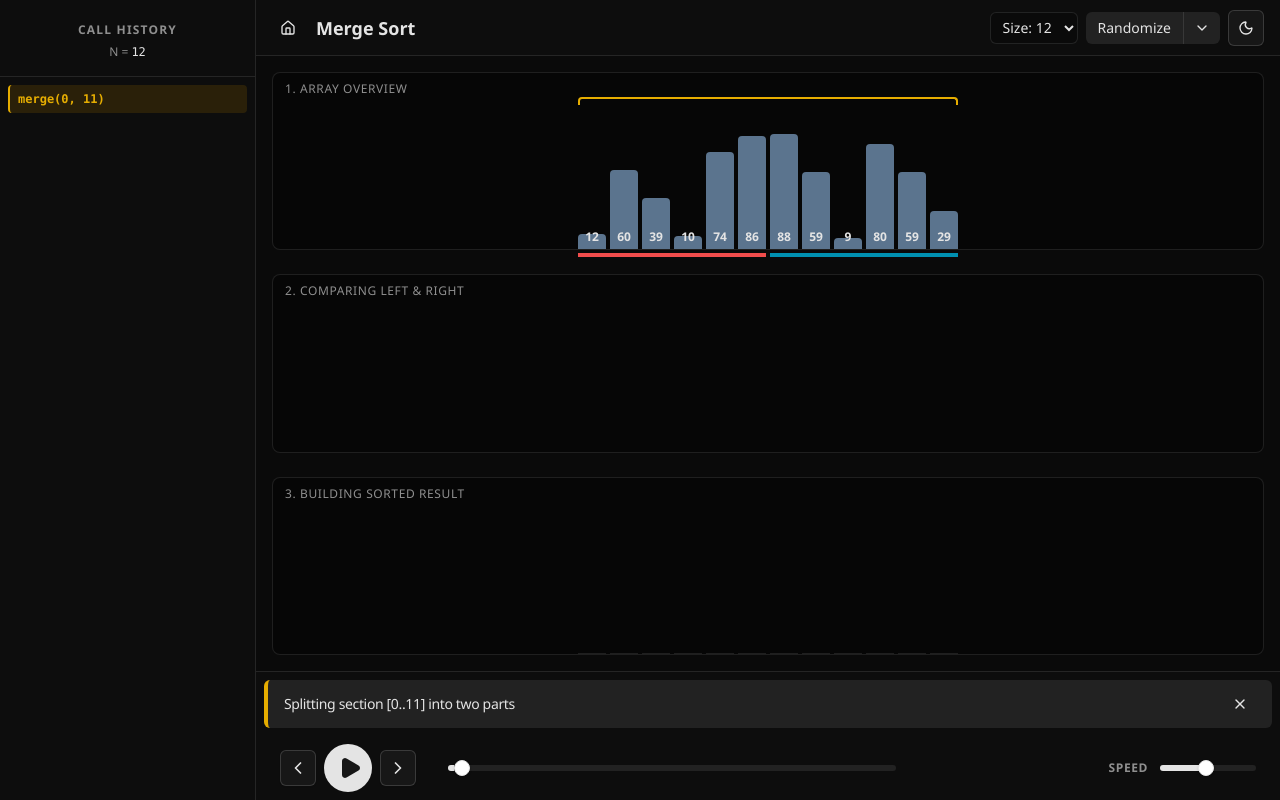
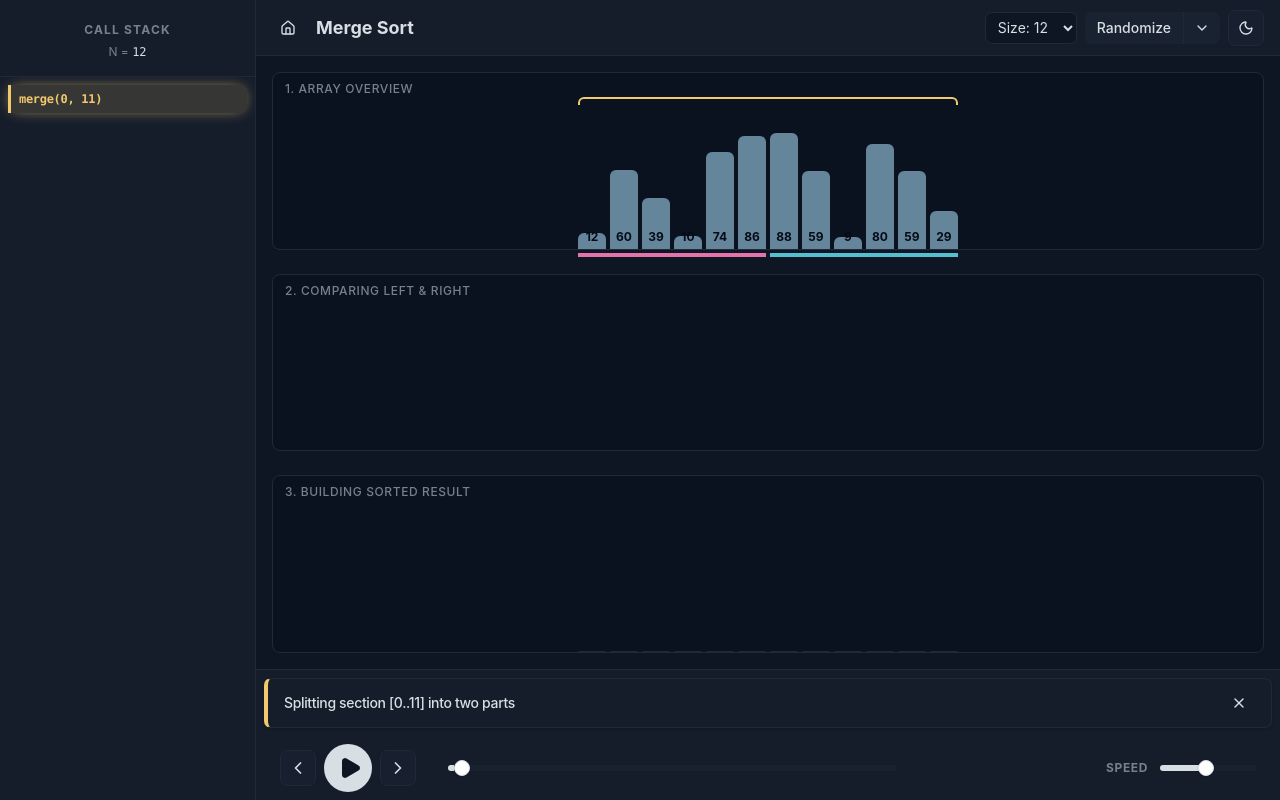
Before and after one commit to trungung/sort-visualise, a React (Vite) app: page /algorithms/merge-sort in a window 1280 px wide. Both pictures are taken after a click on the button 398 px from the left and 768 px from the top of the page. Built offline with nearby package versions, Linux system fonts and the light colour scheme.

Commit message:
Refactor: Update visualization colors and styling
Refactor visualization colors to be more consistent and visually appealing.
Update the RecursionTree and Bar components to use the new color scheme.
Adjusted styles for better contrast and readability across light and dark modes.

```diff
--- a/src/components/visualizer/merge-sort/RecursionTree.tsx
+++ b/src/components/visualizer/merge-sort/RecursionTree.tsx
@@ -27,64 +27,69 @@ export function RecursionTree({
     }
   }, [activeId]);
 
-  function getNodeDisplayState(node: TreeNode): "done" | "running" | "pending" {
-    if (node.state === "done") {
-      return "done";
-    }
-    if (node.id === activeId) {
-      return "running";
-    }
-    if (node.state === "active") {
-      return "pending";
-    }
-    // Waiting nodes that aren't active yet - treat as pending for visual consistency
-    return "pending";
-  }
-
   return (
     <div className={cn("flex flex-col h-full bg-visualizer-panel", className)}>
       <div className="border-b border-border p-4 text-center">
         <span className="text-xs font-bold text-muted-foreground uppercase tracking-widest">
-          Call History
+          Call Stack
         </span>
         <div className="mt-1 text-xs text-muted-foreground">
           N = <span className="text-foreground font-mono">{arraySize}</span>
         </div>
       </div>
 
-      <div className="flex-1 overflow-y-auto p-2">
-        <div className="space-y-1 font-mono text-xs">
+      <div className="flex-1 overflow-y-auto p-2 scrollbar-thin">
+        <div className="flex flex-col font-mono text-xs">
           {nodes.length === 0 ? (
-            <div className="px-2 py-1 text-muted-foreground italic">
+            <div className="px-2 py-1 text-muted-foreground italic text-center">
               No calls yet
             </div>
           ) : (
             nodes.map((node) => {
-              const displayState = getNodeDisplayState(node);
               const isActive = node.id === activeId;
-              const indentLevel = Math.min(node.depth, 8);
+              const isDone = node.state === "done";
+              const isWaiting = node.state === "waiting";
+              const isParent = node.state === "active" && !isActive;
 
               return (
                 <div
                   key={node.id}
                   ref={isActive ? activeRef : null}
                   className={cn(
-                    "px-2 py-1.5 rounded-sm transition-colors duration-150",
-                    // Indentation based on depth
-                    indentLevel > 0 && `ml-${indentLevel * 2}`,
-                    // State-based styling
-                    displayState === "done" &&
-                      "text-visualizer-done-text border-l border-border",
-                    displayState === "running" &&
-                      "bg-visualizer-accent-bg text-visualizer-accent font-bold border-l-2 border-visualizer-accent",
-                    displayState === "pending" &&
-                      "text-visualizer-pending bg-visualizer-pending-dim border-l-2 border-visualizer-pending"
+                    "relative px-2 py-1.5 rounded-r-sm transition-all duration-200 border-l-[3px]",
+
+                    // 1. Current Active Node (Neon Yellow Focus)
+                    // High visibility, glow effect, solid border
+                    isActive &&
+                      "bg-visualizer-tree-active-bg text-visualizer-tree-active border-visualizer-tree-active font-bold shadow-[0_0_15px_-5px_var(--visualizer-accent)] z-10",
+
+                    // 2. Parents in Stack (Clean, High Visibility)
+                    // No background, just clear text to show context
+                    isParent &&
+                      "text-foreground border-border/30 bg-transparent opacity-90",
+
+                    // 3. Finished Nodes (Faded out significantly)
+                    // Recede into background
+                    isDone &&
+                      "text-visualizer-tree-done border-transparent opacity-50",
+
+                    // 4. Future Nodes (Dimmed)
+                    // Barely visible placeholders
+                    isWaiting &&
+                      "text-muted-foreground border-transparent opacity-30",
                   )}
                   style={{
-                    marginLeft: `${indentLevel * 0.5}rem`,
+                    marginLeft: `${node.depth * 12}px`,
                   }}
                 >
-                  {node.label}
+                  <span
+                    className={cn(
+                      "truncate block",
+                      isActive && "tracking-tight",
+                    )}
+                  >
+                    {node.label}
+                  </span>
                 </div>
               );
             })
--- a/src/components/visualizer/ui/Bar.tsx
+++ b/src/components/visualizer/ui/Bar.tsx
@@ -42,20 +42,23 @@ export function Bar({
           "w-7 rounded-t-sm flex items-end justify-center pb-1 text-xs font-bold select-none",
           "transition-all duration-300 ease-out",
           status === "default" &&
-            "bg-visualizer-bar-default text-muted-foreground",
-          status === "in-scope" && "bg-visualizer-bar-active text-foreground",
+            "bg-visualizer-bar-default text-visualizer-bar-default-text",
+          status === "in-scope" &&
+            "bg-visualizer-bar-active text-visualizer-bar-active-text",
           status === "left-source" &&
-            "bg-visualizer-left text-primary-foreground",
+            "bg-visualizer-left text-visualizer-left-text",
           status === "right-source" &&
-            "bg-visualizer-right text-primary-foreground",
+            "bg-visualizer-right text-visualizer-right-text",
           status === "built" &&
-            "bg-visualizer-merged text-primary-foreground border border-border",
-          status === "dimmed" && "bg-visualizer-bar-dim text-muted-foreground",
+            "bg-visualizer-bar-active text-visualizer-bar-active-text",
+          status === "dimmed" &&
+            "bg-visualizer-bar-dim text-visualizer-bar-dim-text",
           status === "consumed-left" &&
-            "bg-visualizer-left-consumed text-muted-foreground",
+            "bg-visualizer-left-consumed text-visualizer-left-consumed-text",
           status === "consumed-right" &&
-            "bg-visualizer-right-consumed text-muted-foreground",
-          status === "flash" && "animate-flash-merge text-primary-foreground",
+            "bg-visualizer-right-consumed text-visualizer-right-consumed-text",
+          status === "flash" &&
+            "animate-flash-merge text-visualizer-bar-active-text",
           className
         )}
         style={{ height: `${heightPercentage}%` }}
--- a/src/components/visualizer/ui/NarrativeBox.tsx
+++ b/src/components/visualizer/ui/NarrativeBox.tsx
@@ -166,8 +166,8 @@ export function NarrativeBox({
   return (
     <div
       className={cn(
-        "flex items-center justify-between rounded-md border-l-4 border-visualizer-accent bg-muted px-4 py-2 transition-all animate-in fade-in slide-in-from-left-2",
-        className
+        "flex items-center justify-between rounded-md border border-l-4 border-l-visualizer-accent bg-card px-4 py-2 shadow-sm transition-all animate-in fade-in slide-in-from-left-2",
+        className,
       )}
     >
       <span className="text-sm font-medium tracking-tight text-foreground">
--- a/src/styles.css
+++ b/src/styles.css
@@ -5,174 +5,200 @@
 
 body {
   @apply m-0;
-  font-family: "Segoe UI", monospace;
+  font-family:
+    -apple-system, BlinkMacSystemFont, "Segoe UI", Roboto, Helvetica, Arial,
+    sans-serif, "Apple Color Emoji", "Segoe UI Emoji", "Segoe UI Symbol";
   -webkit-font-smoothing: antialiased;
   -moz-osx-font-smoothing: grayscale;
 }
 
 /* ============================================
-   LIGHT MODE (default)
-   Using shadcn's oklch color format for better
-   perceptual uniformity and color mixing
+   LIGHT MODE - SCANDINAVIAN DAY
+   Palette: Snow, Granite, Pine, Cloudberry
+   Aesthetic: Clean, Functional, Matte
    ============================================ */
 :root {
   --radius: 0.5rem;
 
-  /* Base Colors - Clean light backgrounds */
-  --background: oklch(0.985 0 0);
-  --foreground: oklch(0.145 0 0);
+  /* Base - Crisp White & Deep Slate */
+  --background: oklch(0.985 0.002 240);
+  --foreground: oklch(0.2 0.03 265);
 
-  /* Card & Popover - Slightly elevated surfaces */
+  /* Surfaces */
   --card: oklch(1 0 0);
-  --card-foreground: oklch(0.145 0 0);
+  --card-foreground: oklch(0.2 0.03 265);
   --popover: oklch(1 0 0);
-  --popover-foreground: oklch(0.145 0 0);
+  --popover-foreground: oklch(0.2 0.03 265);
 
-  /* Primary - Neutral dark for primary actions */
-  --primary: oklch(0.205 0 0);
-  --primary-foreground: oklch(0.985 0 0);
+  /* Primary - Deep Muted Blue */
+  --primary: oklch(0.3 0.05 260);
+  --primary-foreground: oklch(0.98 0 0);
 
-  /* Secondary - Neutral gray for secondary actions */
-  --secondary: oklch(0.96 0 0);
-  --secondary-foreground: oklch(0.205 0 0);
+  /* Secondary - Mist */
+  --secondary: oklch(0.96 0.01 240);
+  --secondary-foreground: oklch(0.3 0.05 260);
 
-  /* Muted - Subtle backgrounds and text (improved contrast) */
-  --muted: oklch(0.96 0 0);
-  --muted-foreground: oklch(0.38 0 0);
+  /* Muted */
+  --muted: oklch(0.96 0.01 240);
+  --muted-foreground: oklch(0.5 0.03 260);
 
-  /* Accent - For highlights and hover states */
-  --accent: oklch(0.96 0 0);
-  --accent-foreground: oklch(0.205 0 0);
+  /* Accent - Subtle Warmth */
+  --accent: oklch(0.96 0.01 240);
+  --accent-foreground: oklch(0.3 0.05 260);
 
-  /* Destructive - Error states */
-  --destructive: oklch(0.577 0.245 27.325);
-  --destructive-foreground: oklch(0.985 0 0);
+  /* Destructive - Muted Red */
+  --destructive: oklch(0.6 0.15 25);
+  --destructive-foreground: oklch(0.98 0 0);
 
-  /* Utility colors (improved border contrast) */
-  --border: oklch(0.85 0 0);
-  --input: oklch(0.85 0 0);
-  --ring: oklch(0.708 0 0);
+  /* Utility */
+  --border: oklch(0.92 0.01 240);
+  --input: oklch(0.92 0.01 240);
+  --ring: oklch(0.7 0.1 85);
 
   /* ===== VISUALIZER COLORS - Light Mode ===== */
 
-  /* Panels & Zones - Subtle layering */
-  --visualizer-panel: oklch(0.97 0 0);
-  --visualizer-zone: oklch(0.99 0 0);
+  /* Zones: Subtle Grey/White shift */
+  --visualizer-panel: oklch(0.97 0.005 240);
+  --visualizer-zone: oklch(1 0 0);
 
-  /* Accent - Amber/Gold for active focus (scope bracket, running state) */
-  --visualizer-accent: oklch(0.65 0.18 75);
-  --visualizer-accent-bg: oklch(0.95 0.05 85);
+  /* Accent: "Cloudberry" (Muted Golden/Amber) */
+  /* Used for Pointers and Scope Brackets */
+  --visualizer-accent: oklch(0.65 0.15 70);
+  --visualizer-accent-bg: oklch(0.96 0.03 70);
 
-  /* Bar States - Blue-gray palette with better contrast */
-  --visualizer-bar-default: oklch(0.5 0.04 250);
-  --visualizer-bar-active: oklch(0.35 0.06 250);
-  --visualizer-bar-dim: oklch(0.7 0.02 250);
+  /* Bars - Nordic Stone */
+  /* Default: Visible standard bar (Blue-Grey) */
+  --visualizer-bar-default: oklch(0.65 0.04 250);
+  --visualizer-bar-default-text: oklch(0.98 0 0);
 
-  /* Comparison Sources - Distinct colors with good contrast */
-  --visualizer-left: oklch(0.5 0.18 25);
-  --visualizer-right: oklch(0.45 0.12 220);
-  --visualizer-merged: oklch(0.45 0.14 165);
-  --visualizer-left-consumed: oklch(0.85 0.06 25);
-  --visualizer-right-consumed: oklch(0.85 0.05 220);
+  /* Active: Matches Default (Simplicity) */
+  --visualizer-bar-active: oklch(0.65 0.04 250);
+  --visualizer-bar-active-text: oklch(0.98 0 0);
 
-  /* Tree States - Clear status indicators */
-  --visualizer-pending: oklch(0.45 0.12 250);
-  --visualizer-pending-dim: oklch(0.94 0.02 250);
-  --visualizer-done: oklch(0.94 0 0);
-  --visualizer-done-text: oklch(0.45 0 0);
+  /* Dimmed: "Fog" (Very light grey, barely visible) */
+  --visualizer-bar-dim: oklch(0.92 0.01 240);
+  --visualizer-bar-dim-text: oklch(0.7 0.02 240);
 
-  /* ===== CHART COLORS ===== */
-  --chart-1: oklch(0.646 0.222 41.116);
-  --chart-2: oklch(0.6 0.118 184.704);
-  --chart-3: oklch(0.398 0.07 227.392);
-  --chart-4: oklch(0.828 0.189 84.429);
-  --chart-5: oklch(0.769 0.188 70.08);
+  /* Left Source: "Lingonberry" (Matte Red) */
+  --visualizer-left: oklch(0.6 0.14 25);
+  --visualizer-left-text: oklch(0.98 0 0);
+  --visualizer-left-consumed: oklch(0.9 0.04 25);
+  --visualizer-left-consumed-text: oklch(0.6 0.14 25);
 
-  /* Animation timing */
+  /* Right Source: "Fjord" (Matte Cyan/Blue) */
+  --visualizer-right: oklch(0.6 0.1 230);
+  --visualizer-right-text: oklch(0.98 0 0);
+  --visualizer-right-consumed: oklch(0.9 0.03 230);
+  --visualizer-right-consumed-text: oklch(0.6 0.1 230);
+
+  /* Sidebar Tree States */
+  /* Active: Matches Accent (Cloudberry) */
+  --visualizer-tree-active: oklch(0.5 0.15 70);
+  --visualizer-tree-active-bg: oklch(0.95 0.04 70);
+
+  /* Pending: "Slate" (Visible, cool tone) */
+  --visualizer-tree-pending: oklch(0.4 0.05 250);
+  --visualizer-tree-pending-bg: oklch(0.96 0.01 240);
+
+  /* Done: "Stone" (Dimmed but solid background) */
+  --visualizer-tree-done: oklch(0.6 0 0);
+  --visualizer-tree-done-bg: oklch(0.94 0 0);
+
+  /* Animation constants */
   --animation-bar-transition: 300ms;
   --animation-flash-duration: 500ms;
 }
 
 /* ============================================
-   DARK MODE
-   Inverted values with careful attention to
-   contrast ratios and visual hierarchy
+   DARK MODE - SCANDINAVIAN NIGHT
+   Palette: Gunmetal, Aurora, Frost, Berry
+   Aesthetic: Deep, Matte, Soft Glow (No Neon)
    ============================================ */
 .dark {
-  /* Base Colors - Deep dark backgrounds */
-  --background: oklch(0.145 0 0);
-  --foreground: oklch(0.92 0 0);
+  /* Base - Deep Gunmetal */
+  --background: oklch(0.2 0.03 260);
+  --foreground: oklch(0.9 0.01 240);
 
-  /* Card & Popover - Elevated dark surfaces */
-  --card: oklch(0.18 0 0);
-  --card-foreground: oklch(0.92 0 0);
-  --popover: oklch(0.18 0 0);
-  --popover-foreground: oklch(0.92 0 0);
+  /* Surfaces */
+  --card: oklch(0.23 0.03 260);
+  --card-foreground: oklch(0.9 0.01 240);
+  --popover: oklch(0.23 0.03 260);
+  --popover-foreground: oklch(0.9 0.01 240);
 
-  /* Primary - Neutral light for primary actions */
-  --primary: oklch(0.92 0 0);
-  --primary-foreground: oklch(0.205 0 0);
+  /* Primary - Soft Frost */
+  --primary: oklch(0.9 0.01 240);
+  --primary-foreground: oklch(0.2 0.03 260);
 
-  /* Secondary - Dark gray for secondary actions */
-  --secondary: oklch(0.25 0 0);
-  --secondary-foreground: oklch(0.92 0 0);
+  /* Secondary - Darker Slate */
+  --secondary: oklch(0.25 0.03 260);
+  --secondary-foreground: oklch(0.9 0.01 240);
 
-  /* Muted - Subtle dark backgrounds and dimmed text */
-  --muted: oklch(0.25 0 0);
-  --muted-foreground: oklch(0.65 0 0);
+  /* Muted */
+  --muted: oklch(0.25 0.03 260);
+  --muted-foreground: oklch(0.6 0.02 240);
 
-  /* Accent - For highlights and hover states */
-  --accent: oklch(0.28 0 0);
-  --accent-foreground: oklch(0.92 0 0);
+  /* Accent */
+  --accent: oklch(0.28 0.03 260);
+  --accent-foreground: oklch(0.9 0.01 240);
 
-  /* Destructive - Error states (slightly brighter in dark) */
-  --destructive: oklch(0.65 0.22 25);
-  --destructive-foreground: oklch(0.145 0 0);
-
-  /* Utility colors - Subtle borders */
-  --border: oklch(1 0 0 / 10%);
-  --input: oklch(1 0 0 / 15%);
-  --ring: oklch(0.556 0 0);
+  /* Functional */
+  --destructive: oklch(0.6 0.15 25);
+  --destructive-foreground: oklch(0.98 0 0);
+  --border: oklch(0.28 0.03 260);
+  --input: oklch(0.28 0.03 260);
+  --ring: oklch(0.85 0.1 85);
 
   /* ===== VISUALIZER COLORS - Dark Mode ===== */
 
-  /* Panels & Zones - Dark layering */
-  --visualizer-panel: oklch(0.16 0 0);
-  --visualizer-zone: oklch(0.12 0 0);
+  /* Zones: Dark / Darker */
+  --visualizer-panel: oklch(0.23 0.03 260);
+  --visualizer-zone: oklch(0.18 0.03 260);
 
-  /* Accent - Amber/Gold for active focus (scope bracket, running state) */
-  --visualizer-accent: oklch(0.78 0.16 85);
-  --visualizer-accent-bg: oklch(0.25 0.04 85);
+  /* Accent: "Aurora" (Soft Yellow-Green/Gold) */
+  --visualizer-accent: oklch(0.85 0.12 85);
+  --visualizer-accent-bg: oklch(0.85 0.12 85 / 0.15);
 
-  /* Bar States - Slate blue palette */
-  --visualizer-bar-default: oklch(0.45 0.03 250);
-  --visualizer-bar-active: oklch(0.55 0.05 250);
-  --visualizer-bar-dim: oklch(0.35 0.02 250);
+  /* Bars - "Ice" */
+  /* Default: Cool Grey Blue (Visible) */
+  --visualizer-bar-default: oklch(0.6 0.05 240);
+  --visualizer-bar-default-text: oklch(0.15 0.03 260);
 
-  /* Comparison Sources - Vibrant but not harsh */
-  --visualizer-left: oklch(0.65 0.2 25);
-  --visualizer-right: oklch(0.6 0.12 220);
-  --visualizer-merged: oklch(0.7 0.14 165);
-  --visualizer-left-consumed: oklch(0.25 0.05 25);
-  --visualizer-right-consumed: oklch(0.22 0.04 220);
+  /* Active: Matches Default (Simplicity) */
+  --visualizer-bar-active: oklch(0.6 0.05 240);
+  --visualizer-bar-active-text: oklch(0.15 0.03 260);
 
-  /* Tree States */
-  --visualizer-pending: oklch(0.6 0.12 250);
-  --visualizer-pending-dim: oklch(0.18 0.02 250);
-  --visualizer-done: oklch(0.25 0 0);
-  --visualizer-done-text: oklch(0.5 0 0);
+  /* Dimmed: Deep Slate (Receded but present) */
+  --visualizer-bar-dim: oklch(0.28 0.03 260);
+  --visualizer-bar-dim-text: oklch(0.5 0.03 260);
 
-  /* ===== CHART COLORS (slightly adjusted for dark) ===== */
-  --chart-1: oklch(0.488 0.243 264.376);
-  --chart-2: oklch(0.696 0.17 162.48);
-  --chart-3: oklch(0.769 0.188 70.08);
-  --chart-4: oklch(0.627 0.265 303.9);
-  --chart-5: oklch(0.645 0.246 16.439);
+  /* Left Source: "Nordic Berry" (Muted Pink/Red) */
+  --visualizer-left: oklch(0.7 0.15 350);
+  --visualizer-left-text: oklch(0.15 0.03 260);
+  --visualizer-left-consumed: oklch(0.3 0.05 350);
+  --visualizer-left-consumed-text: oklch(0.7 0.15 350);
+
+  /* Right Source: "Glacier" (Muted Cyan) */
+  --visualizer-right: oklch(0.75 0.1 210);
+  --visualizer-right-text: oklch(0.15 0.03 260);
+  --visualizer-right-consumed: oklch(0.3 0.04 210);
+  --visualizer-right-consumed-text: oklch(0.75 0.1 210);
+
+  /* Sidebar Tree States */
+  /* Active: Matches Accent (Aurora) */
+  --visualizer-tree-active: oklch(0.85 0.12 85);
+  --visualizer-tree-active-bg: oklch(0.85 0.12 85 / 0.15);
+
+  /* Pending: "Frost" (Light Grey Blue) */
+  --visualizer-tree-pending: oklch(0.7 0.03 240);
+  --visualizer-tree-pending-bg: oklch(0.25 0.03 260);
+
+  /* Done: "Night Sky" (Dimmed Solid) */
+  --visualizer-tree-done: oklch(0.45 0.03 240);
+  --visualizer-tree-done-bg: oklch(0.2 0.03 260);
 }
 
 /* ============================================
    TAILWIND v4 THEME CONFIGURATION
-   Maps CSS variables to Tailwind classes
    ============================================ */
 @theme inline {
   /* Base */
@@ -213,39 +239,40 @@ body {
   /* Visualizer */
   --color-visualizer-panel: var(--visualizer-panel);
   --color-visualizer-zone: var(--visualizer-zone);
+
   --color-visualizer-accent: var(--visualizer-accent);
   --color-visualizer-accent-bg: var(--visualizer-accent-bg);
 
   --color-visualizer-bar-default: var(--visualizer-bar-default);
+  --color-visualizer-bar-default-text: var(--visualizer-bar-default-text);
   --color-visualizer-bar-active: var(--visualizer-bar-active);
+  --color-visualizer-bar-active-text: var(--visualizer-bar-active-text);
   --color-visualizer-bar-dim: var(--visualizer-bar-dim);
+  --color-visualizer-bar-dim-text: var(--visualizer-bar-dim-text);
 
   --color-visualizer-left: var(--visualizer-left);
+  --color-visualizer-left-text: var(--visualizer-left-text);
+  --color-visualizer-left-consumed: var(--visualizer-left-consumed);
+  --color-visualizer-left-consumed-text: var(--visualizer-left-consumed-text);
+
   --color-visualizer-right: var(--visualizer-right);
-  --color-visualizer-merged: var(--visualizer-merged);
-  --color-visualizer-left-consumed: var(--visualizer-left-consumed);
+  --color-visualizer-right-text: var(--visualizer-right-text);
   --color-visualizer-right-consumed: var(--visualizer-right-consumed);
+  --color-visualizer-right-consumed-text: var(--visualizer-right-consumed-text);
 
-  --color-visualizer-pending: var(--visualizer-pending);
-  --color-visualizer-pending-dim: var(--visualizer-pending-dim);
-  --color-visualizer-done: var(--visualizer-done);
-  --color-visualizer-done-text: var(--visualizer-done-text);
+  --color-visualizer-tree-active: var(--visualizer-tree-active);
+  --color-visualizer-tree-active-bg: var(--visualizer-tree-active-bg);
+  --color-visualizer-tree-pending: var(--visualizer-tree-pending);
+  --color-visualizer-tree-pending-bg: var(--visualizer-tree-pending-bg);
+  --color-visualizer-tree-done: var(--visualizer-tree-done);
+  --color-visualizer-tree-done-bg: var(--visualizer-tree-done-bg);
 
-  /* Chart colors */
-  --color-chart-1: var(--chart-1);
-  --color-chart-2: var(--chart-2);
-  --color-chart-3: var(--chart-3);
-  --color-chart-4: var(--chart-4);
-  --color-chart-5: var(--chart-5);
-
-  /* Custom spacing for visualizer */
+  /* Spacing & Radius */
   --spacing-120: 30rem;
-
-  /* Radius */
-  --radius-sm: calc(var(--radius) - 4px);
-  --radius-md: calc(var(--radius) - 2px);
+  --radius-sm: calc(var(--radius) - 2px);
+  --radius-md: calc(var(--radius) - 1px);
   --radius-lg: var(--radius);
-  --radius-xl: calc(var(--radius) + 4px);
+  --radius-xl: calc(var(--radius) + 2px);
 }
 
 @layer base {
@@ -257,28 +284,22 @@ body {
   }
 }
 
-/* ============================================
-   ANIMATION CONFIGURATION
-   Keep in sync with MergeSortVisualizer constants
-   ============================================ */
-
-/* Flash animation for merge complete effect */
+/* Flash animation for merge complete */
 @keyframes flash-merge {
   0% {
     background-color: var(--visualizer-bar-active);
     transform: scale(1);
+    filter: brightness(1);
   }
   30% {
     background-color: var(--visualizer-bar-active);
-    transform: scale(1.08);
-  }
-  50% {
-    background-color: var(--visualizer-merged);
-    transform: scale(1.08);
+    transform: scale(1.05);
+    filter: brightness(1.2);
   }
   100% {
     background-color: var(--visualizer-bar-active);
     transform: scale(1);
+    filter: brightness(1);
   }
 }
 
```
Also changed, not shown: src/components/visualizer/merge-sort/MergeSortVisualizer.tsx (+29 -8 lines).
